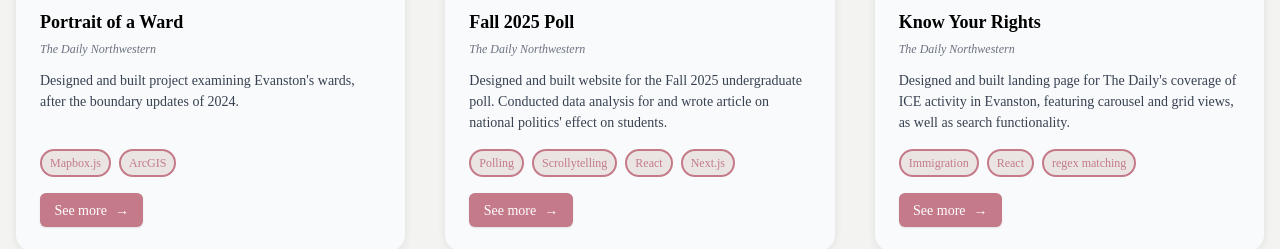
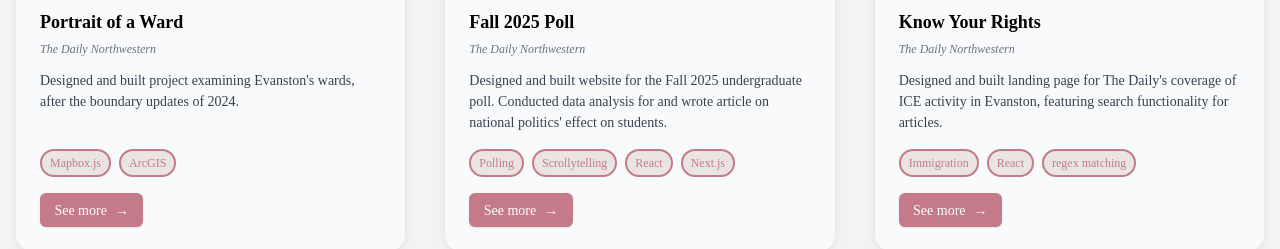
Before and after one commit to yongssh/yongssh.github.io, a Next.js app: page /projects in a window 1280 px wide. Shown: the part 566-815 px from the top of the page. Built offline with nearby package versions, Linux system fonts and the light colour scheme; a web font is replaced by a local one.

Commit message:
updated kyr desc

```diff
--- a/src/app/projects/page.tsx
+++ b/src/app/projects/page.tsx
@@ -30,7 +30,7 @@
     title: "Know Your Rights",
     outlet: "The Daily Northwestern",
     description:
-      "Designed and built landing page for The Daily's coverage of ICE activity in Evanston, featuring carousel and grid views, as well as search functionality.",
+      "Designed and built landing page for The Daily's coverage of ICE activity in Evanston, featuring search functionality for articles.",
     image: "/KYR.png",
     url: "https://apps.dailynorthwestern.com/know-your-rights/",
     tags: ["Immigration", "React", "regex matching"],
```
